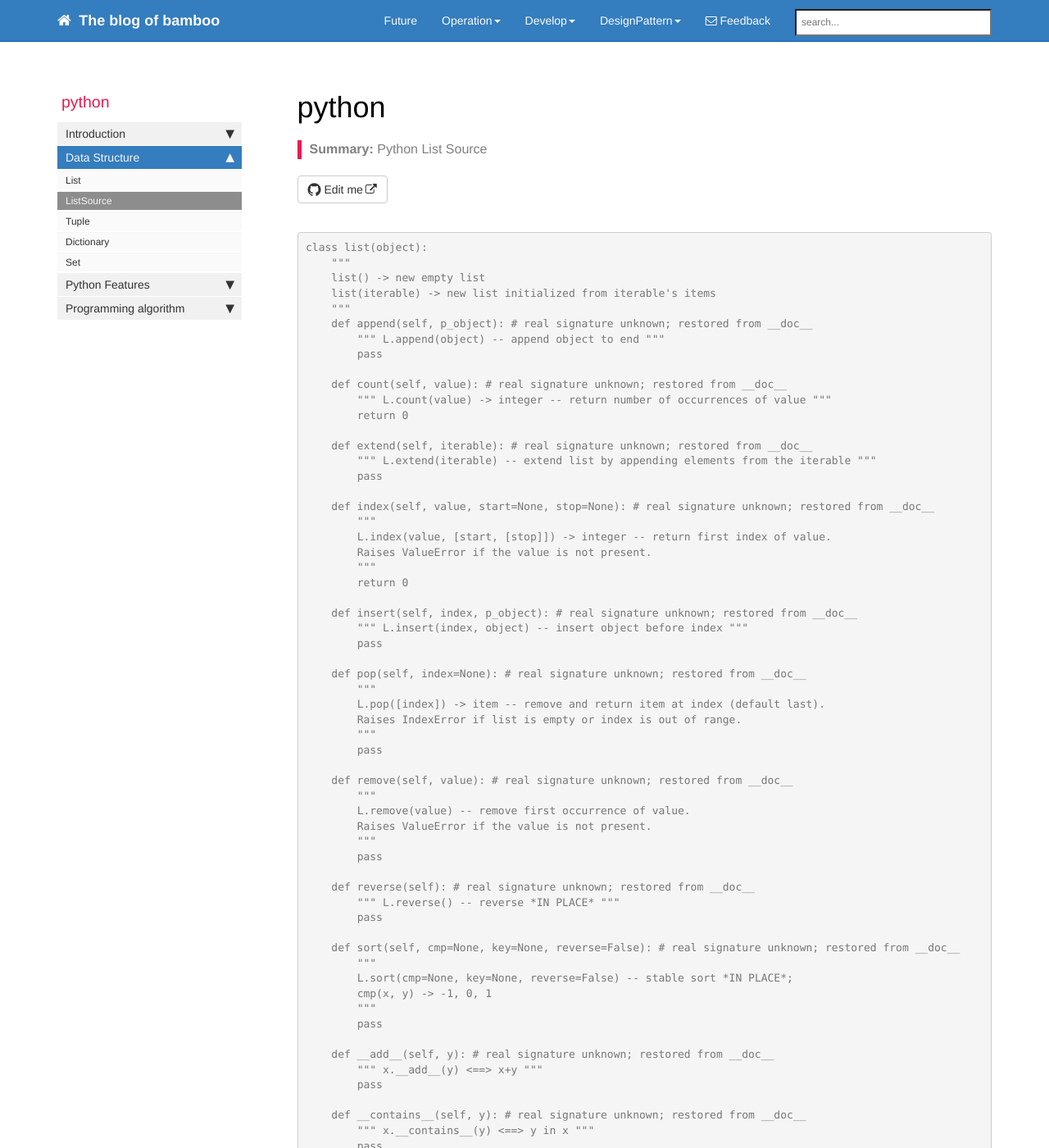
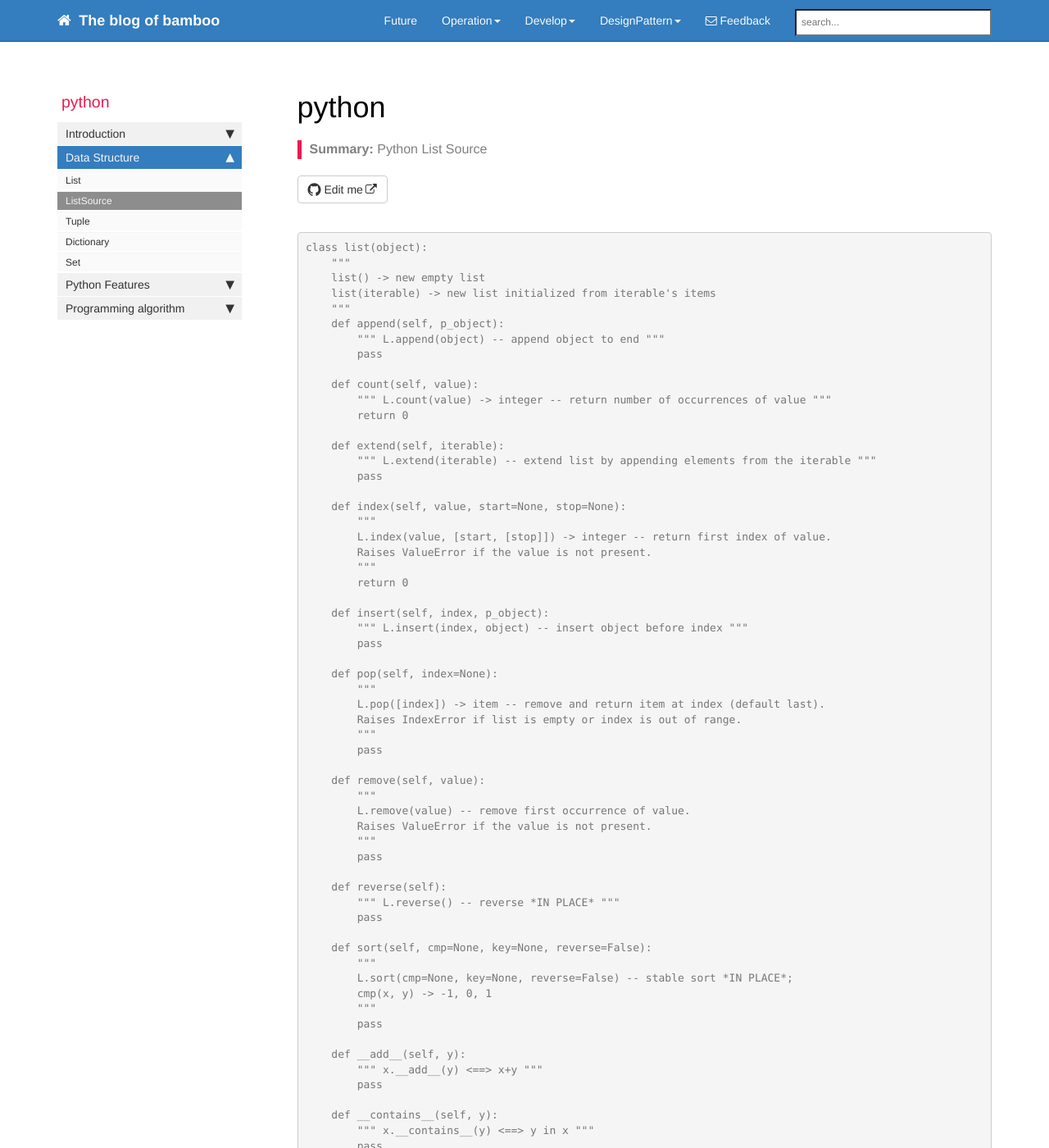
Before and after one commit to bamboo88/blog, a Jekyll site: the page built from pages/python/src_list.md, in a window 1280 px wide and 1400 px high. Shown: the whole window at 82% size. Built offline with Jekyll 4.4.1, drawn with Linux system fonts in a browser that asks for light colours; nearby versions of some CDN libraries; comment, search, counter and statistics services are not loaded; some of the changed text lies outside the part shown.

Commit message:
Update src_list.md

```diff
--- a/pages/python/src_list.md
+++ b/pages/python/src_list.md
@@ -12,111 +12,109 @@ folder: python
     list() -> new empty list
     list(iterable) -> new list initialized from iterable's items
     """
-    def append(self, p_object): # real signature unknown; restored from __doc__
+    def append(self, p_object):
         """ L.append(object) -- append object to end """
         pass
 
-    def count(self, value): # real signature unknown; restored from __doc__
+    def count(self, value):
         """ L.count(value) -> integer -- return number of occurrences of value """
         return 0
 
-    def extend(self, iterable): # real signature unknown; restored from __doc__
+    def extend(self, iterable):
         """ L.extend(iterable) -- extend list by appending elements from the iterable """
         pass
 
-    def index(self, value, start=None, stop=None): # real signature unknown; restored from __doc__
+    def index(self, value, start=None, stop=None):
         """
         L.index(value, [start, [stop]]) -> integer -- return first index of value.
         Raises ValueError if the value is not present.
         """
         return 0
 
-    def insert(self, index, p_object): # real signature unknown; restored from __doc__
+    def insert(self, index, p_object):
         """ L.insert(index, object) -- insert object before index """
         pass
 
-    def pop(self, index=None): # real signature unknown; restored from __doc__
+    def pop(self, index=None):
         """
         L.pop([index]) -> item -- remove and return item at index (default last).
         Raises IndexError if list is empty or index is out of range.
         """
         pass
 
-    def remove(self, value): # real signature unknown; restored from __doc__
+    def remove(self, value):
         """
         L.remove(value) -- remove first occurrence of value.
         Raises ValueError if the value is not present.
         """
         pass
 
-    def reverse(self): # real signature unknown; restored from __doc__
+    def reverse(self):
         """ L.reverse() -- reverse *IN PLACE* """
         pass
 
-    def sort(self, cmp=None, key=None, reverse=False): # real signature unknown; restored from __doc__
+    def sort(self, cmp=None, key=None, reverse=False):
         """
         L.sort(cmp=None, key=None, reverse=False) -- stable sort *IN PLACE*;
         cmp(x, y) -> -1, 0, 1
         """
         pass
 
-    def __add__(self, y): # real signature unknown; restored from __doc__
+    def __add__(self, y):
         """ x.__add__(y) <==> x+y """
         pass
 
-    def __contains__(self, y): # real signature unknown; restored from __doc__
+    def __contains__(self, y):
         """ x.__contains__(y) <==> y in x """
         pass
 
-    def __delitem__(self, y): # real signature unknown; restored from __doc__
+    def __delitem__(self, y):
         """ x.__delitem__(y) <==> del x[y] """
         pass
 
-    def __delslice__(self, i, j): # real signature unknown; restored from __doc__
+    def __delslice__(self, i, j):
         """
         x.__delslice__(i, j) <==> del x[i:j]
-
-                   Use of negative indices is not supported.
+        Use of negative indices is not supported.
         """
         pass
 
-    def __eq__(self, y): # real signature unknown; restored from __doc__
+    def __eq__(self, y):
         """ x.__eq__(y) <==> x==y """
         pass
 
-    def __getattribute__(self, name): # real signature unknown; restored from __doc__
+    def __getattribute__(self, name):
         """ x.__getattribute__('name') <==> x.name """
         pass
 
-    def __getitem__(self, y): # real signature unknown; restored from __doc__
+    def __getitem__(self, y):
         """ x.__getitem__(y) <==> x[y] """
         pass
 
-    def __getslice__(self, i, j): # real signature unknown; restored from __doc__
+    def __getslice__(self, i, j):
         """
         x.__getslice__(i, j) <==> x[i:j]
-
-                   Use of negative indices is not supported.
+        Use of negative indices is not supported.
         """
         pass
 
-    def __ge__(self, y): # real signature unknown; restored from __doc__
+    def __ge__(self, y):
         """ x.__ge__(y) <==> x>=y """
         pass
 
-    def __gt__(self, y): # real signature unknown; restored from __doc__
+    def __gt__(self, y):
         """ x.__gt__(y) <==> x>y """
         pass
 
-    def __iadd__(self, y): # real signature unknown; restored from __doc__
+    def __iadd__(self, y):
         """ x.__iadd__(y) <==> x+=y """
         pass
 
-    def __imul__(self, y): # real signature unknown; restored from __doc__
+    def __imul__(self, y):
         """ x.__imul__(y) <==> x*=y """
         pass
 
-    def __init__(self, seq=()): # known special case of list.__init__
+    def __init__(self, seq=()):
         """
         list() -> new empty list
         list(iterable) -> new list initialized from iterable's items
@@ -124,60 +122,59 @@ folder: python
         """
         pass
 
-    def __iter__(self): # real signature unknown; restored from __doc__
+    def __iter__(self):
         """ x.__iter__() <==> iter(x) """
         pass
 
-    def __len__(self): # real signature unknown; restored from __doc__
+    def __len__(self):
         """ x.__len__() <==> len(x) """
         pass
 
-    def __le__(self, y): # real signature unknown; restored from __doc__
+    def __le__(self, y):
         """ x.__le__(y) <==> x<=y """
         pass
 
-    def __lt__(self, y): # real signature unknown; restored from __doc__
+    def __lt__(self, y):
         """ x.__lt__(y) <==> x<y """
         pass
 
-    def __mul__(self, n): # real signature unknown; restored from __doc__
+    def __mul__(self, n):
         """ x.__mul__(n) <==> x*n """
         pass
 
     @staticmethod # known case of __new__
-    def __new__(S, *more): # real signature unknown; restored from __doc__
+    def __new__(S, *more):
         """ T.__new__(S, ...) -> a new object with type S, a subtype of T """
         pass
 
-    def __ne__(self, y): # real signature unknown; restored from __doc__
+    def __ne__(self, y):
         """ x.__ne__(y) <==> x!=y """
         pass
 
-    def __repr__(self): # real signature unknown; restored from __doc__
+    def __repr__(self):
         """ x.__repr__() <==> repr(x) """
         pass
 
-    def __reversed__(self): # real signature unknown; restored from __doc__
+    def __reversed__(self):
         """ L.__reversed__() -- return a reverse iterator over the list """
         pass
 
-    def __rmul__(self, n): # real signature unknown; restored from __doc__
+    def __rmul__(self, n):
         """ x.__rmul__(n) <==> n*x """
         pass
 
-    def __setitem__(self, i, y): # real signature unknown; restored from __doc__
+    def __setitem__(self, i, y):
         """ x.__setitem__(i, y) <==> x[i]=y """
         pass
 
-    def __setslice__(self, i, j, y): # real signature unknown; restored from __doc__
+    def __setslice__(self, i, j, y):
         """
         x.__setslice__(i, j, y) <==> x[i:j]=y
-
-                   Use  of negative indices is not supported.
+        Use  of negative indices is not supported.
         """
         pass
 
-    def __sizeof__(self): # real signature unknown; restored from __doc__
+    def __sizeof__(self):
         """ L.__sizeof__() -- size of L in memory, in bytes """
         pass
 
```
